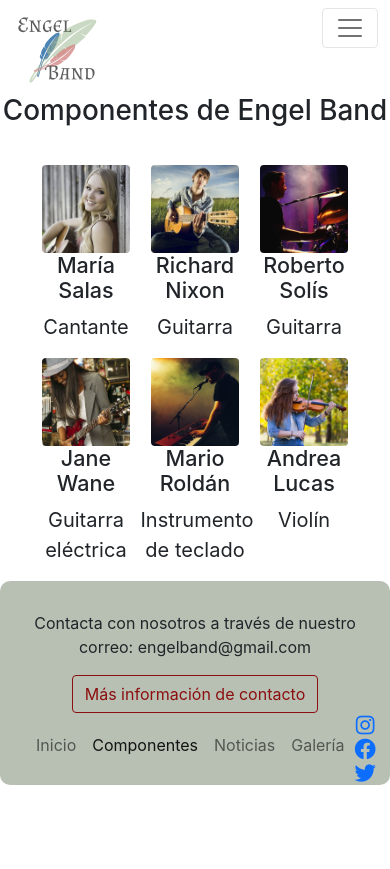
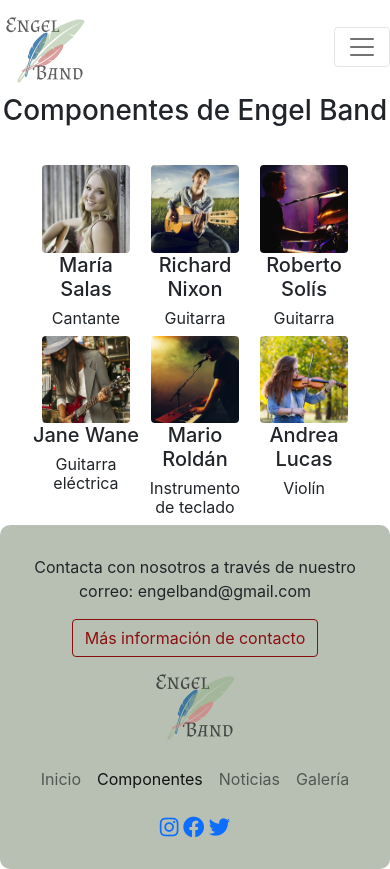
Before and after one commit to mjimenezni/grupomusicalteresajimenez, a website built with Parcel: page src/componentes.html in a window 390 px wide. Before the commit the page ends 844 px from the top, so only its background shows below. Built offline with nearby package versions, Linux system fonts and the light colour scheme.

Commit message:
Commit 6

```diff
--- a/src/assets/styles/_variables.scss
+++ b/src/assets/styles/_variables.scss
@@ -14,11 +14,6 @@ $font-family-serif: "Georgia",
 "Times New Roman",
 serif;
 
-/*$cv-corporate: #4d4c4c;
-$cv-masterbrand: #f1bfe7;
-$cv-bg: color.scale($cv-masterbrand, $lightness: 70%);
-$cv-secondcolor: #5e4a5a;
-$cv-header: color.saturation($cv-secondcolor)*/
 
 /*Personalización de variables de Bootstrap*/
 $theme-colors: ("dark": rgb(139, 15, 15));
--- a/src/assets/styles/layouts/_bodyMain.scss
+++ b/src/assets/styles/layouts/_bodyMain.scss
@@ -1,36 +1,29 @@
+/*-------------------------------------*/
+/*---------#MAIN  INDEX.HTML-----------*/
+/*-------------------------------------*/
+
 /*NAVEGADORES QUE NO SOPORTEN GRID*/
-/*-------------------------------------*/
-/*--------------#MAIN  INDEX.HTML------------------*/
-/*-------------------------------------*/
+
 .main__carousel {
   width: 90%;
   height: auto;
   margin: auto;
 }
 
-/*-------------------------------------*/
-/*---------#MAIN  COMPONENTES.HTML----------*/
-/*-------------------------------------*/
-
-.main-h1 {
-  clear: both;
-  padding-bottom: 30px;
-}
-
 /*NAVEGADORES QUE SOPORTEN GRID*/
 
 @supports (display:grid) {
-
-  /*-------------------------------------*/
-  /*--------------#MAIN  INDEX.HTML------------------*/
-  /*-------------------------------------*/
-
   .main-index {
     display: grid;
     max-width: none;
     padding: 0;
     grid-template-columns: 1fr 6fr 1fr;
     grid-template-rows: auto auto;
+
+    @media (max-width: 576px) {
+      grid-template-columns: 1fr 12fr 1fr;
+    }
+  }
 
   .main-index__carousel {
     grid-column: 2 / 2;
@@ -39,26 +32,49 @@
   }
 
   .main-index__slogan {
-      grid-column: 2 /3;
+    grid-column: 2 / 3;
     grid-row: 2 / 2;
     justify-self: center;
     align-self: center;
   }
-  }
-
 
   .carousel-item__img {
     vertical-align: middle;
   }
+}
 
 
+
+
+/*-------------------------------------*/
+/*------#MAIN  COMPONENTES.HTML--------*/
+/*-------------------------------------*/
+
+/*NAVEGADORES QUE NO SOPORTEN FLEX*/
+
+.main-h1 {
+  clear: both;
+  padding-bottom: 30px;
 }
 
-@supports (display:grid) {
+.miembro__h4 {
+  @media (max-width: 576px) {
+    font-size: 1.25em;
+  }
+}
 
-  /*-------------------------------------*/
-  /*---------#MAIN  COMPONENTES.HTML----------*/
-  /*-------------------------------------*/
+.miembro__h5 {
+  font-weight: normal;
+
+  @media (max-width: 576px) {
+    font-size: 1em;
+  }
+}
+
+
+/*NAVEGADORES QUE SOPORTEN FLEX*/
+
+@supports (display:flex) {
   .main-componentes {
     width: 90%;
     height: auto;
@@ -71,16 +87,15 @@
   .miembro {
     flex: none;
     width: 33.33%;
+  }
 
   .miembro__img {
     width: 80%;
     height: auto;
   }
+
 }
 
-
-
-}
 
 
 
--- a/src/assets/styles/layouts/_footer.scss
+++ b/src/assets/styles/layouts/_footer.scss
@@ -2,27 +2,41 @@
 .footer {
   padding-top: 30px;
   background-color: #77867085;
+  min-width: 100%;
+  min-height: 200px;
+  padding-bottom: 30px;
+
   /*uso de mixin*/
   @include border-radius(10px);
 
+  @media (max-width: 576px) {
+    min-height: 300px;
+  }
+}
+
 .footer__logo {
-    vertical-align: top;
+  margin: auto;
   float: left;
+
+  @media (max-width: 576px) {
+    float: none;
+  }
 }
 
 .footer__nav {
   display: inline-block;
-    margin-left: auto;
-    margin-right: auto;
+  margin: auto;
 
 }
 
 .footer__redes {
   float: right;
+  margin: auto;
+
+  @media (max-width: 576px) {
+    float: none;
   }
-
 }
-
 
 
 
@@ -35,8 +49,14 @@
   .footer {
     display: grid;
     max-width: none;
-    grid-template-columns: 1fr 6fr auto;
+    grid-template-columns: 1fr 6fr 1fr;
     grid-template-rows: auto auto;
+
+    @media (max-width: 576px) {
+      grid-template-columns: 1fr 6fr 1fr;
+      grid-template-rows: auto auto auto auto;
+    }
+  }
 
   .footer__contacto {
     grid-column: 1 / 4;
@@ -49,6 +69,11 @@
     grid-column: 1 / 2;
     grid-row: 2 / 2;
     align-self: center;
+
+    @media (max-width: 576px) {
+      grid-column: 1 / 4;
+      grid-row: 2 / 2;
+    }
   }
 
   .footer__nav {
@@ -56,6 +81,11 @@
     grid-row: 2 / 2;
     justify-self: center;
     align-self: center;
+
+    @media (max-width: 576px) {
+      grid-column: 1 / 4;
+      grid-row: 3 / 3;
+    }
   }
 
   .footer__redes {
@@ -64,9 +94,11 @@
     justify-self: end;
     align-self: center;
 
+    @media (max-width: 576px) {
+      grid-column: 1 / 4;
+      grid-row: 4 / 4;
     }
   }
 
 
-
 }
--- a/src/assets/styles/layouts/_header.scss
+++ b/src/assets/styles/layouts/_header.scss
@@ -10,7 +10,7 @@
 
 
 /*NAVEGADORES QUE SOPORTEN GRID*/
-@supports (display:gridd) {
+@supports (display:grid) {
 
   .header {
     display: grid;
@@ -18,6 +18,7 @@
     padding: 0;
     grid-template-columns: 1fr 5fr 3fr;
     grid-template-rows: auto;
+  }
 
   .header__logo {
     grid-column: 1 / 2;
@@ -27,7 +28,5 @@
     grid-column: 3 / 3;
     justify-self: end;
   }
-  }
-
 
 }
--- a/src/componentes.html
+++ b/src/componentes.html
@@ -14,8 +14,7 @@
 
     <header class="header container-fluid bg-light">
         <!-- Logo superior -->
-        <a class="header__logo navbar-brand" href="index.html"><img src="./assets/images/logo.png" alt="Logo"
-                class="img-fluid"></a>
+        <a class="header__logo navbar-brand" href="index.html"><img src="./assets/images/logo.png" alt="Logo"></a>
 
         <!--Menú de navegación superior-->
         <nav class="header__nav-superior navbar navbar-expand-md navbar-light">
@@ -51,32 +50,32 @@
             <div class="miembro text-center">
                 <img src="./assets/images/cantante.jpg" class="miembro__img img-fluid rounded" alt="Foto cantante">
                 <h4 class="miembro__h4">María Salas</h4>
-                <p class="fs-5 miembro__p">Cantante</p>
+                <h5 class="miembro__h5">Cantante</h5>
             </div>
             <div class="miembro text-center"> <img src="./assets/images/guitarrista.jpg"
                     class="miembro__img img-fluid rounded" alt="Foto guitarrista">
                 <h4 class="miembro__h4">Richard Nixon</h4>
-                <p class="fs-5 miembro__p">Guitarra</p>
+                <h5 class="miembro__h5">Guitarra</h5>
             </div>
             <div class="miembro text-center"> <img src="./assets/images/bateria.jpg"
                     class="miembro__img img-fluid rounded" alt="Foto batería">
                 <h4 class="miembro__h4">Roberto Solís</h4>
-                <p class="fs-5 miembro__p">Guitarra</p>
+                <h5 class="miembro__h5">Guitarra</h5>
             </div>
             <div class="miembro text-center"> <img src="./assets/images/guitarraElectrica.jpg"
                     class="miembro__img img-fluid rounded" alt="Foto guitarra eléctrica">
                 <h4 class="miembro__h4">Jane Wane</h4>
-                <p class="fs-5 miembro__p">Guitarra eléctrica</p>
+                <h5 class="miembro__h5">Guitarra eléctrica</h5>
             </div>
             <div class="miembro text-center"> <img src="./assets/images/teclado.jpg"
                     class="miembro__img img-fluid rounded" alt="Foto instrumento teclado">
                 <h4 class="miembro__h4">Mario Roldán</h4>
-                <p class="fs-5 miembro__p">Instrumento de teclado</p>
+                <h5 class="miembro__h5">Instrumento de teclado</h5>
             </div>
             <div class="miembro text-center"> <img src="./assets/images/violin.jpg"
                     class="miembro__img img-fluid rounded" alt="Foto violinista">
                 <h4 class="miembro__h4">Andrea Lucas</h4>
-                <p class="fs-5 miembro__p">Violín</p>
+                <h5 class="miembro__h5">Violín</h5>
             </div>
         </div>
     </main>
```
Also changed, not shown: src/galeria.html (+1 -2 lines), src/index.html (+1 -2 lines), src/noticias.html (+1 -2 lines). Lines whose indentation alone changed are shown as unchanged.
